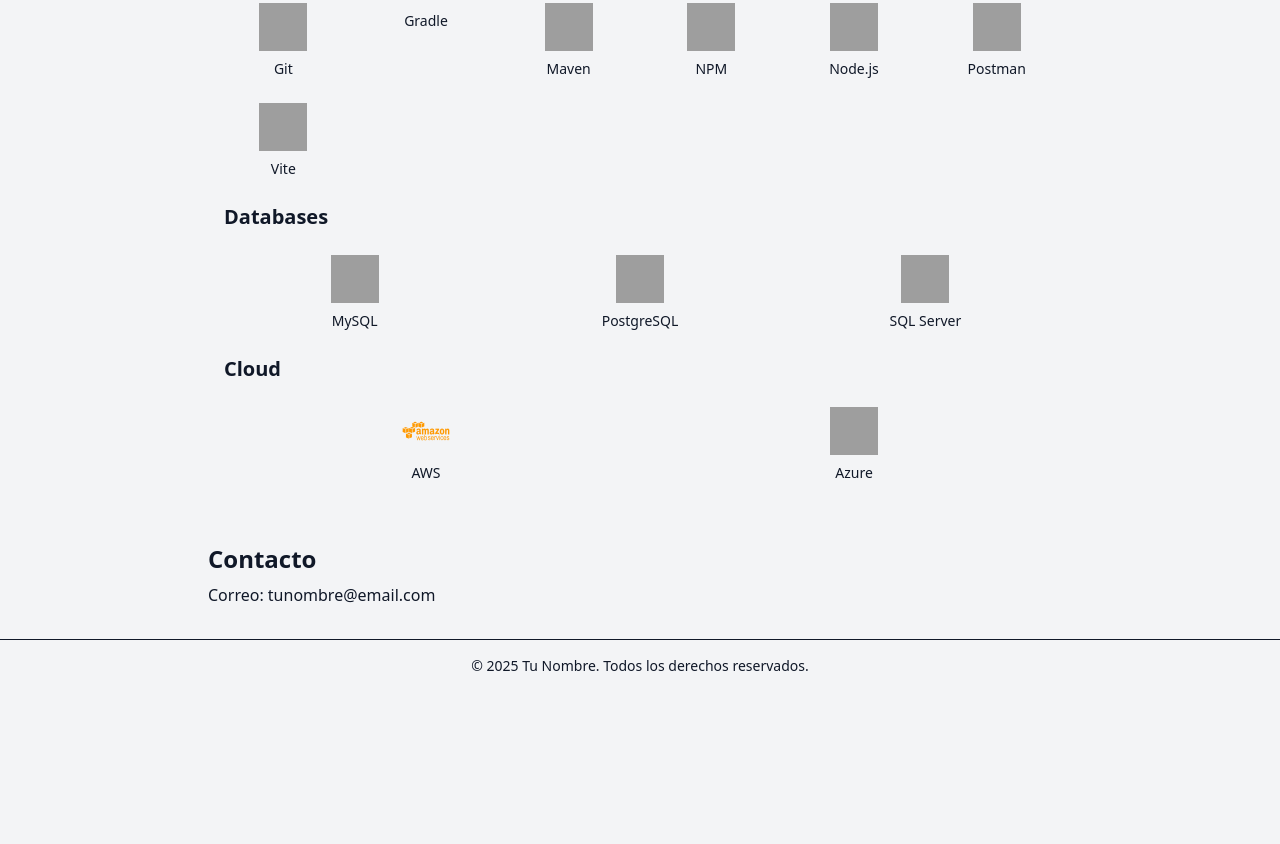
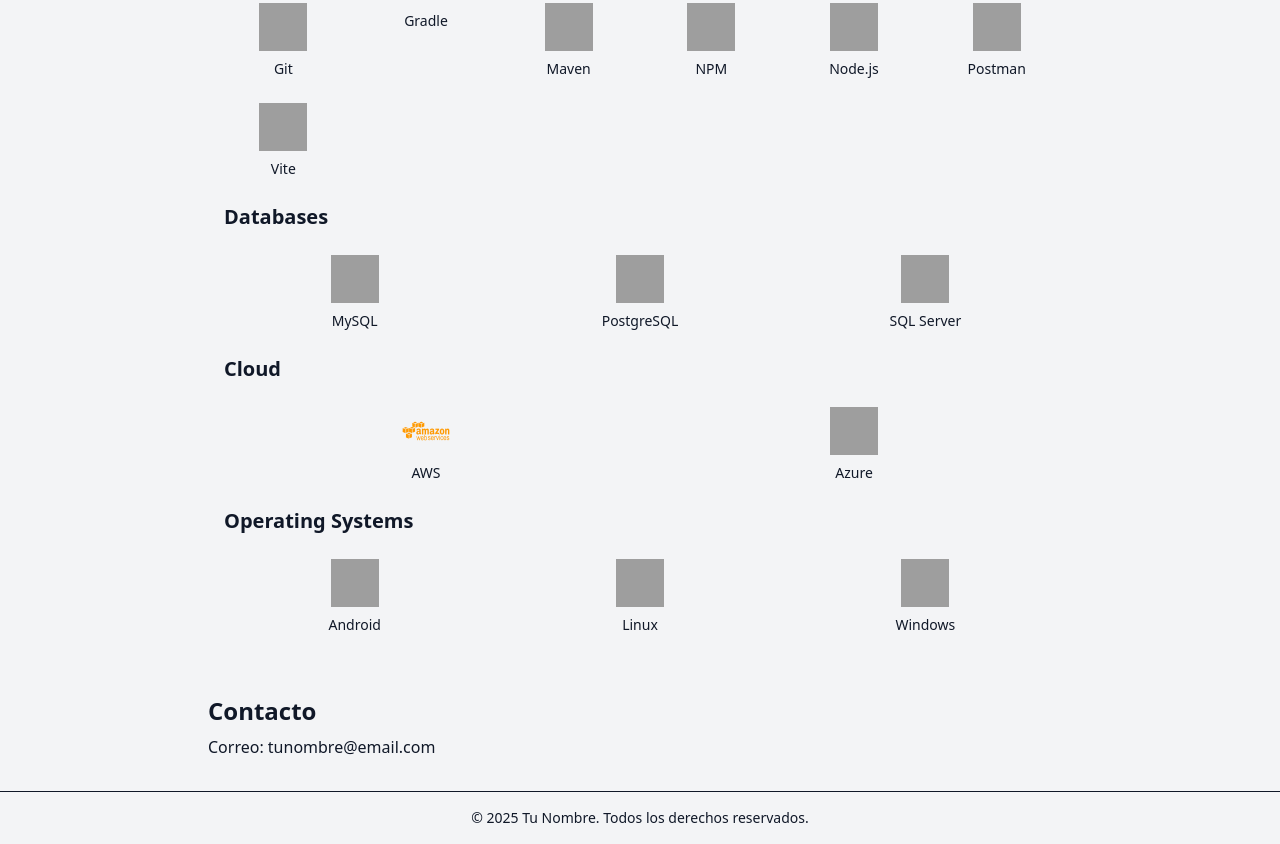
Before and after one commit to Angelmmc/my-portfolio, a website built with Vite: page index.html in a window 1280 px wide. Shown: the part 2709-3553 px from the top of the page. Before the commit the page ends 3401 px from the top, so only its background shows below. Built offline with nearby package versions, Linux system fonts and the light colour scheme; grey boxes are pictures that could not be loaded; some icons are missing.

Commit message:
-Operating Systems added to the skills section

```diff
--- a/index.html
+++ b/index.html
@@ -543,8 +543,27 @@
                     </div>
                 </div>
 
+                <!-- Operating Systems -->
+
+                <h2 class="text-xl font-bold mb-6 mt-6">Operating Systems</h2>
+                <div class="grid grid-cols-3 sm:grid-cols-4 md:grid-cols-3 gap-6 text-center">
+                    <div class="flex flex-col items-center">
+                        <img src="https://cdn.jsdelivr.net/gh/devicons/devicon@latest/icons/android/android-original.svg"
+                            alt="Android" class="w-12 h-12">
+                        <span class="mt-2 text-sm font-medium">Android</span>
+                    </div>
+                    <div class="flex flex-col items-center">
+                        <img src="https://cdn.jsdelivr.net/gh/devicons/devicon@latest/icons/linux/linux-original.svg"
+                            alt="Linux " class="w-12 h-12">
+                        <span class="mt-2 text-sm font-medium">Linux </span>
+                    </div>
+                    <div class="flex flex-col items-center">
+                        <img src="https://cdn.jsdelivr.net/gh/devicons/devicon@latest/icons/windows11/windows11-original.svg"
+                            alt="Linux Mint" class="w-12 h-12">
+                        <span class="mt-2 text-sm font-medium">Windows</span>
+                    </div>
+                </div>
             </div>
-
         </section>
 
         <section id="">
```
